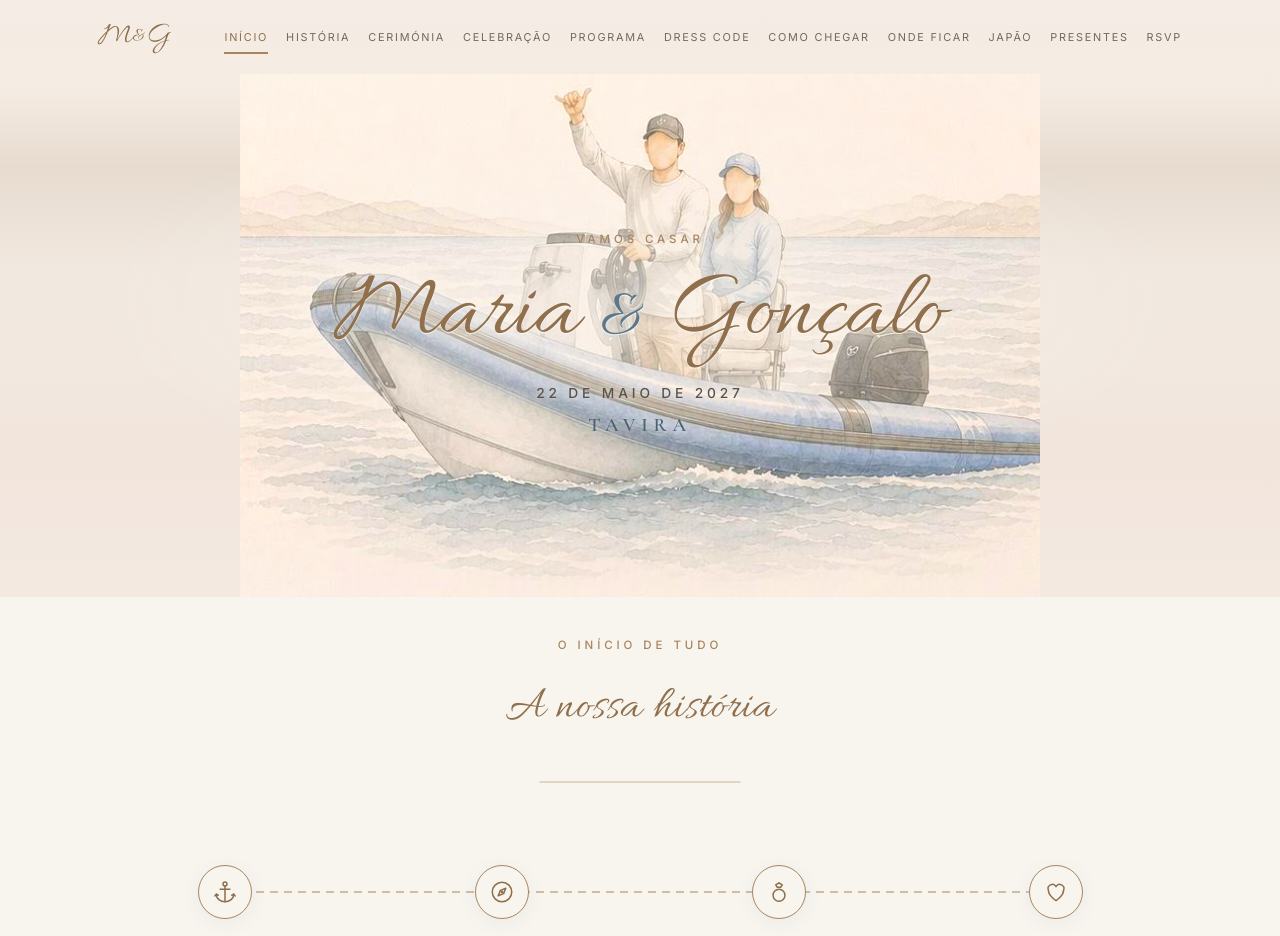
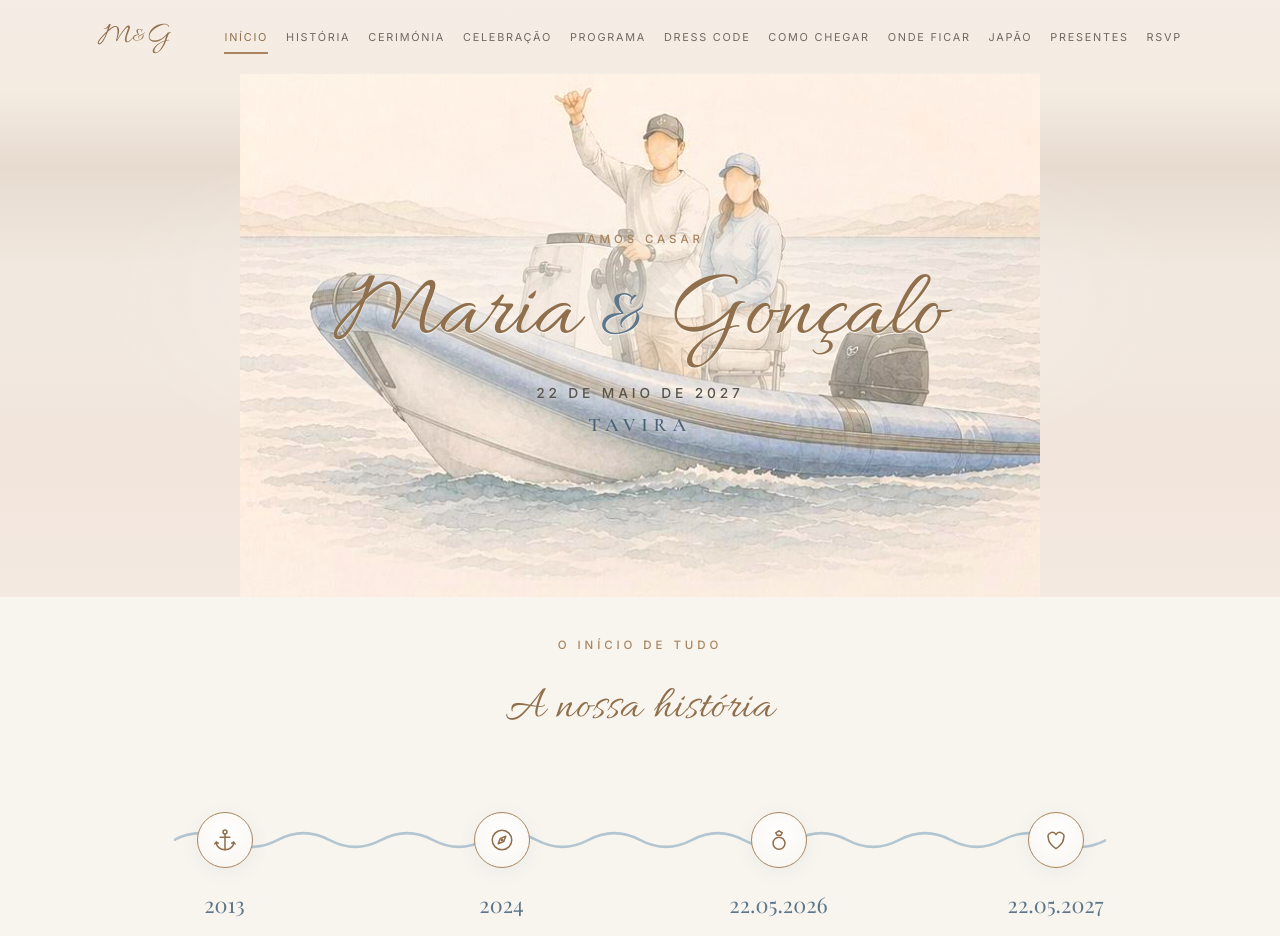
Before and after one commit to inesdias028/MG, a React (Vite) app: page / in a window 1280 px wide. Shown: the top 936 px of the page. Built offline with nearby package versions, Linux system fonts and the light colour scheme; a web font is replaced by a local one.

Commit message:
História: wavy sea line, prettier nodes, remove separator
Replace the dashed timeline line with a soft sea-wave SVG connecting the
nodes; add a subtle hover lift and a lighter node gradient. Remove the
divider under the section title.

Co-Authored-By: Claude Opus 4.8 <noreply@anthropic.com>

```diff
--- a/src/components/Story.jsx
+++ b/src/components/Story.jsx
@@ -1,6 +1,18 @@
 import { story } from '../data/content.js'
 import { iconMap } from './Icons.jsx'
-import { RopeDivider } from './Decor.jsx'
+
+// Gentle sea-wave line that connects the timeline nodes.
+function StoryWave() {
+  const seg = 64
+  const n = 18
+  let d = `M0 16 q ${seg / 2} -11 ${seg} 0`
+  for (let i = 1; i < n; i++) d += ` t ${seg} 0`
+  return (
+    <svg className="story__wave" viewBox={`0 0 ${seg * n} 32`} preserveAspectRatio="none" aria-hidden="true">
+      <path d={d} fill="none" stroke="#9bb6c6" strokeWidth="2" strokeLinecap="round" />
+    </svg>
+  )
+}
 
 export default function Story() {
   return (
@@ -9,10 +21,10 @@ export default function Story() {
         <div className="section-head reveal">
           <span className="eyebrow">O início de tudo</span>
           <h2 className="h2 script">A nossa história</h2>
-          <RopeDivider width={220} className="section-head__rope" />
         </div>
 
         <ol className="story">
+          <StoryWave />
           {story.map((s, i) => {
             const Icon = iconMap[s.icon]
             return (
@@ -25,7 +37,6 @@ export default function Story() {
               </li>
             )
           })}
-          <span className="story__line" aria-hidden="true" />
         </ol>
       </div>
     </section>
--- a/src/components/components.css
+++ b/src/components/components.css
@@ -298,15 +298,15 @@
   grid-template-columns: repeat(4, 1fr);
   gap: 1.5rem;
 }
-.story__line {
+.story__wave {
   position: absolute;
-  top: 26px;
-  left: 12%;
-  right: 12%;
-  height: 2px;
-  background: repeating-linear-gradient(90deg, var(--corda) 0 8px, transparent 8px 14px);
-  opacity: 0.5;
+  top: 8px;
+  left: 7%;
+  right: 7%;
+  width: 86%;
+  height: 40px;
   z-index: 0;
+  opacity: 0.75;
 }
 .story__item {
   position: relative;
@@ -315,18 +315,27 @@
   display: flex;
   flex-direction: column;
   align-items: center;
+  transition: transform 0.35s var(--ease);
+}
+.story__item:hover {
+  transform: translateY(-5px);
 }
 .story__node {
-  width: 54px;
-  height: 54px;
+  width: 56px;
+  height: 56px;
   border-radius: 50%;
-  background: var(--marfim);
+  background: radial-gradient(circle at 50% 38%, #ffffff 0%, var(--marfim) 100%);
   border: 1.5px solid var(--corda);
   color: var(--corda-escuro);
   display: grid;
   place-items: center;
   margin-bottom: 1.1rem;
   box-shadow: var(--shadow-sm);
+  transition: box-shadow 0.35s var(--ease), border-color 0.35s var(--ease);
+}
+.story__item:hover .story__node {
+  box-shadow: var(--shadow-md);
+  border-color: var(--corda-escuro);
 }
 .story__year {
   font-family: var(--f-display);
@@ -939,7 +948,7 @@
     grid-template-columns: 1fr 1fr;
     gap: 2.5rem 1.5rem;
   }
-  .story__line {
+  .story__wave {
     display: none;
   }
   .venues {
```
